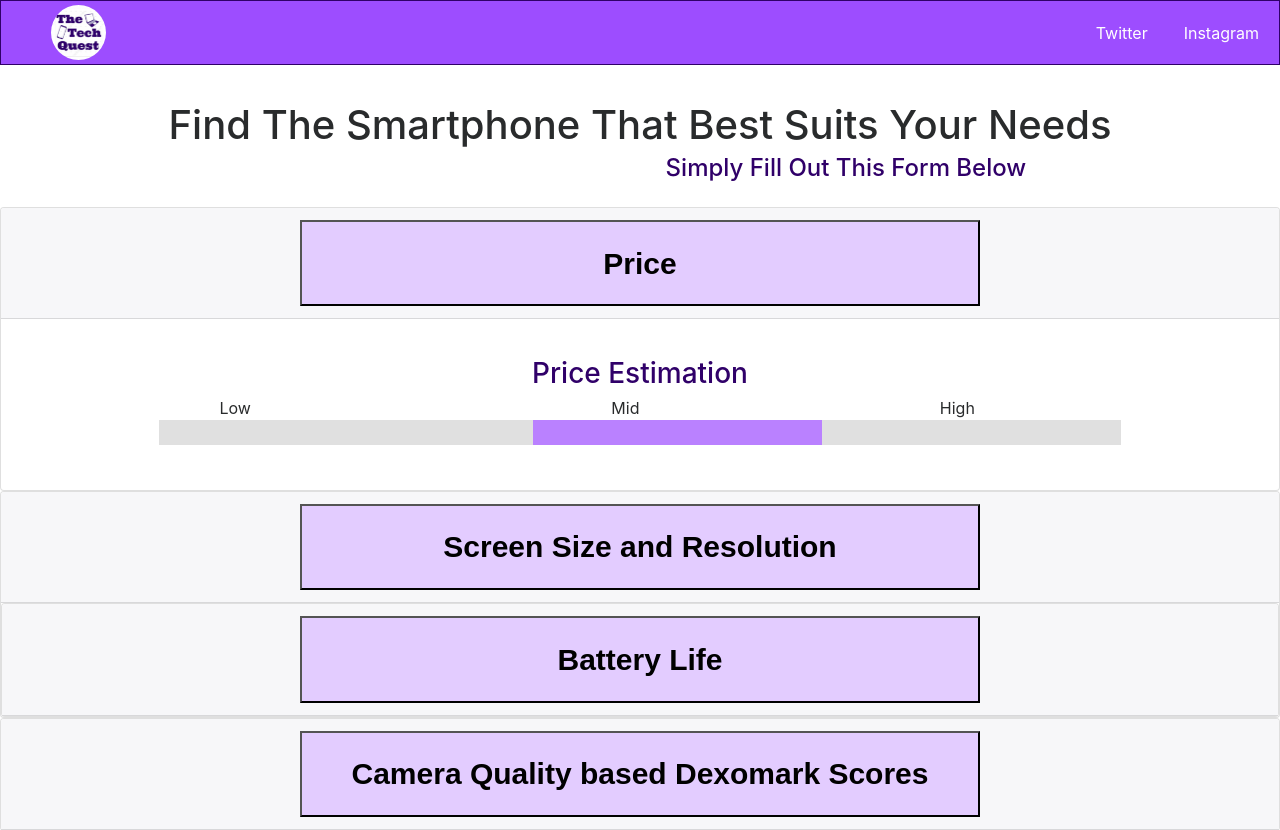
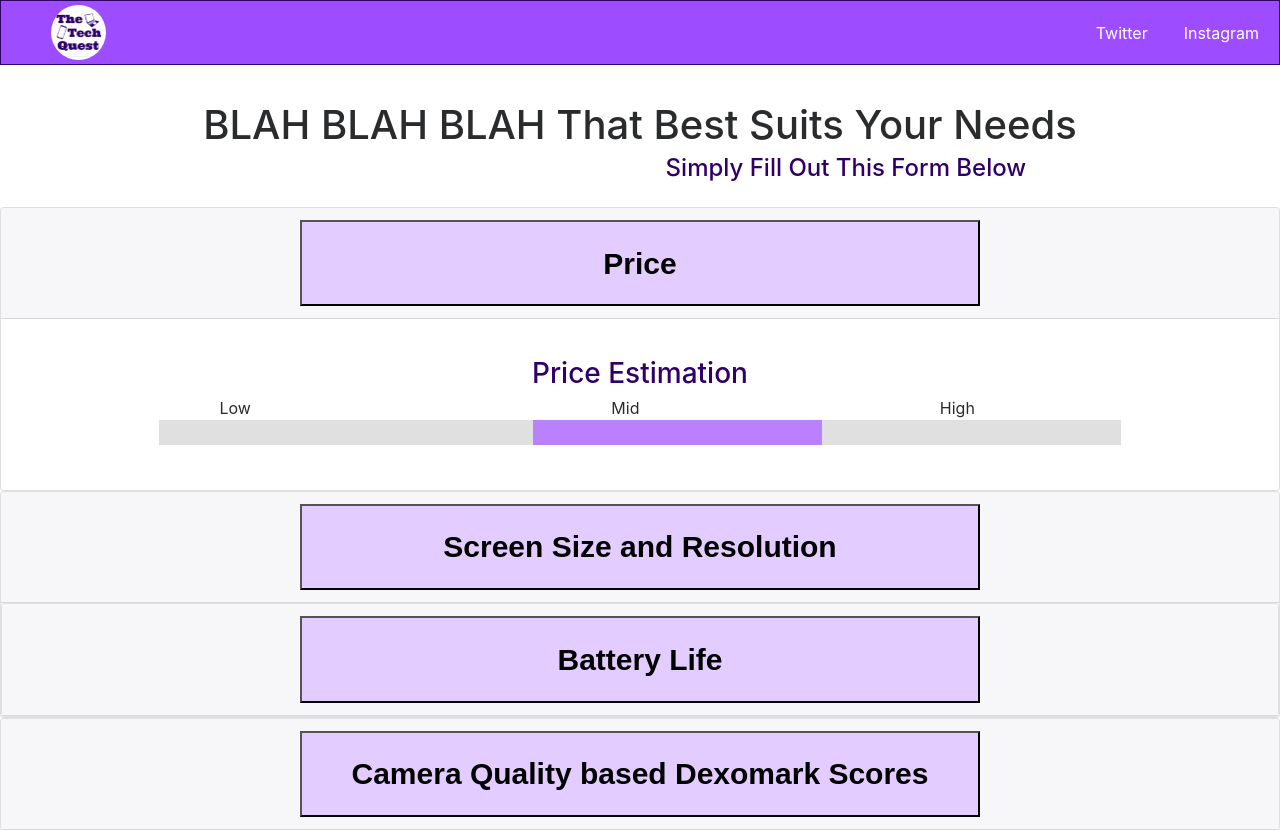
Before and after one commit to sarbjot-14/phonequiz, a website: page index.html in a window 1280 px wide. Shown: the top 830 px of the page. Drawn offline with nearby package versions, Linux system fonts and the light colour scheme; a script that the page names is missing.

Commit message:
Update index.html

```diff
--- a/index.html
+++ b/index.html
@@ -23,7 +23,7 @@
   </ul>
 
 
-  <h1 id="title">Find The Smartphone That Best Suits Your Needs</h1>
+  <h1 id="title">BLAH BLAH BLAH That Best Suits Your Needs</h1>
   <h4 id="subtitle">Simply Fill Out This Form Below</h4>
 
 
```
